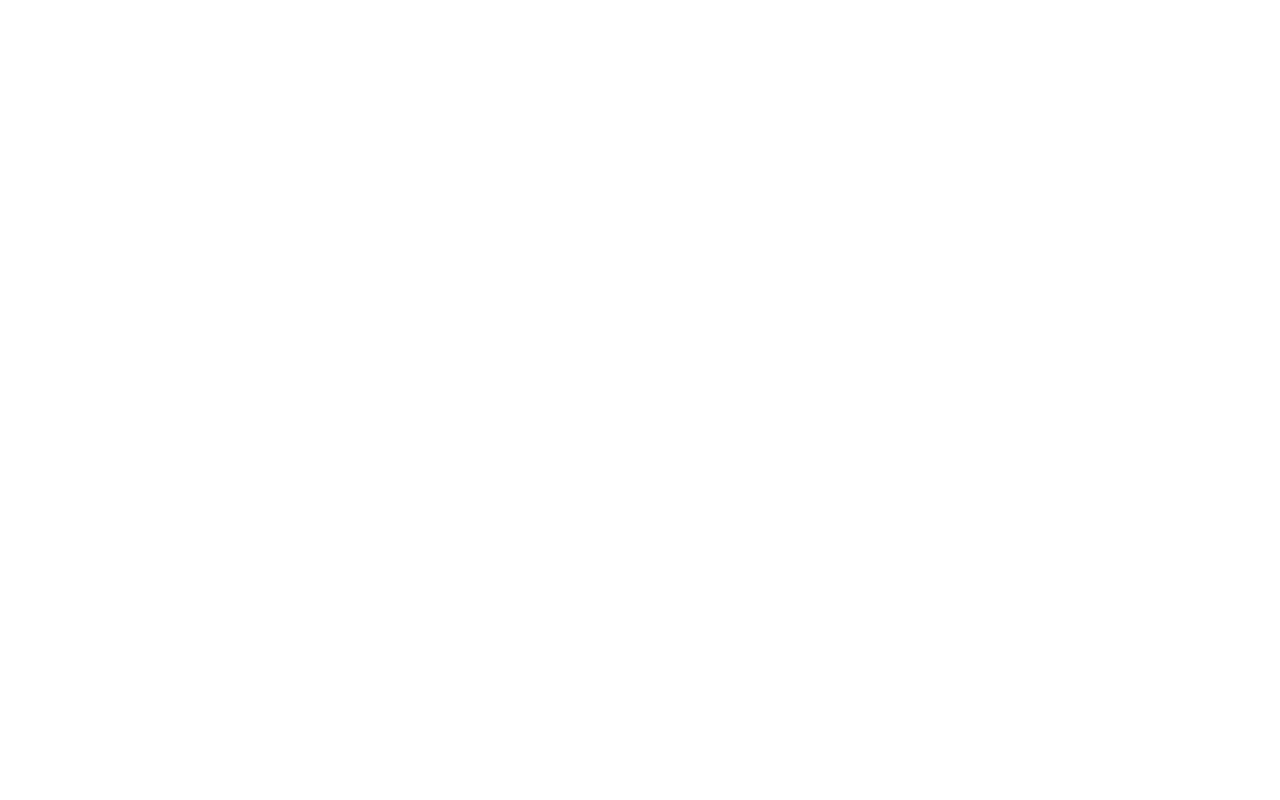
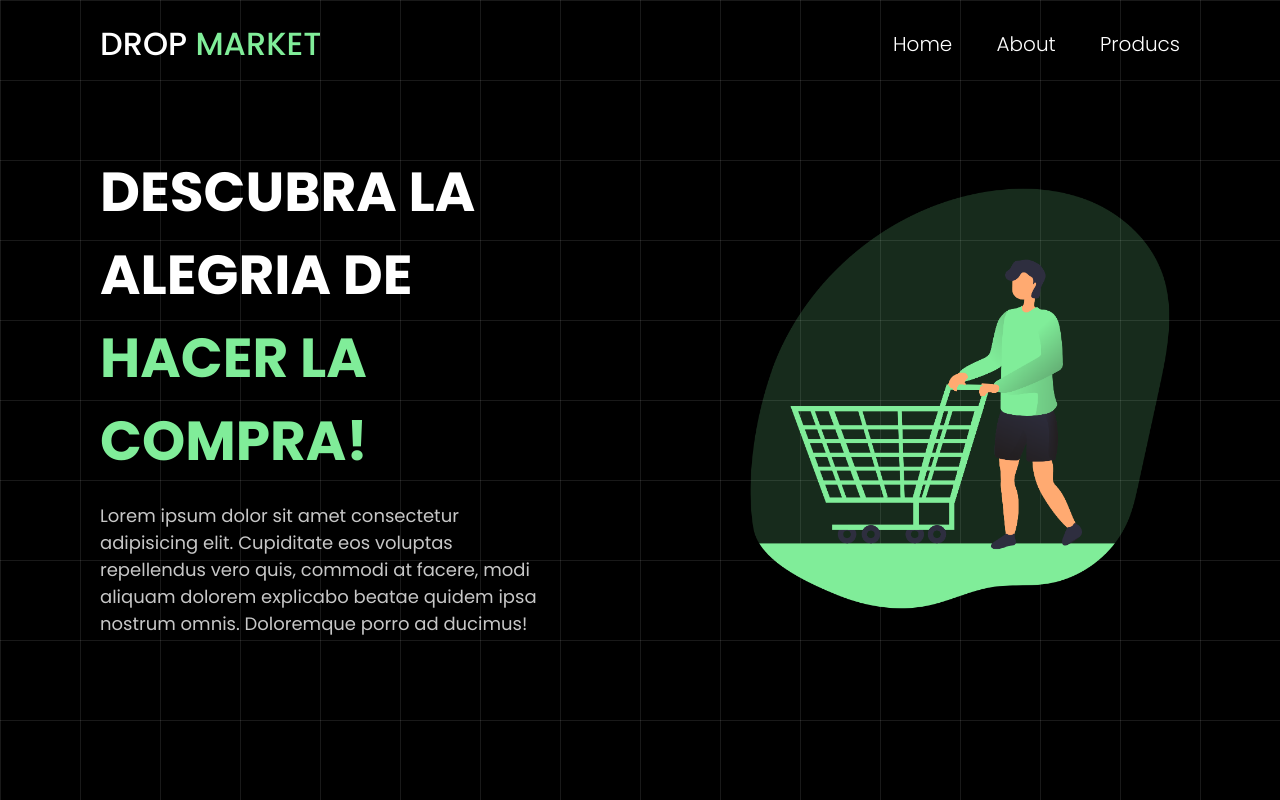
Before and after one commit to genaaah/TrabajoFacultad, a plain HTML site: page index.html in a window 1280 px wide. Drawn offline with Linux system fonts and the light colour scheme.

Commit message:
nuevos cambios

```diff
--- a/index.html
+++ b/index.html
@@ -6,5 +6,32 @@
     <link rel="stylesheet" href="style.css" />
     <title>Trabajo Facultad</title>
   </head>
-  <body></body>
+  <body>
+    <header class="header">
+      <a href="#" class="logo">
+        <span class="drop">DROP</span>
+        <span class="market">MARKET</span>
+      </a>
+      <nav class="navbar">
+        <a href="#">Home</a>
+        <a href="#">About</a>
+        <a href="#">Producs</a>
+      </nav>
+    </header>
+    <section class="intro">
+      <div class="intro-text">
+        <h1>DESCUBRA LA ALEGRIA DE <span class="verde">HACER LA COMPRA!</span></h1>
+        <p>
+          Lorem ipsum dolor sit amet consectetur adipisicing elit. Cupiditate
+          eos voluptas repellendus vero quis, commodi at facere, modi aliquam
+          dolorem explicabo beatae quidem ipsa nostrum omnis. Doloremque porro
+          ad ducimus!
+        </p>
+      </div>
+      <div class="intro-image">
+        <img src="shopping-cart-2.png" alt="Intro Image" />
+      </div>
+    </section>
+    <script src="script.js"></script>
+  </body>
 </html>
--- a/script.js
+++ b/script.js
@@ -0,0 +1,9 @@
+//funcion para que la navbar cambie de color nasheee
+window.addEventListener('scroll', function() {
+    const header = document.querySelector('.header');
+    if (window.scrollY > 50) {
+      header.classList.add('scrolled');
+    } else {
+      header.classList.remove('scrolled');
+    }
+  });
--- a/style.css
+++ b/style.css
@@ -0,0 +1,132 @@
+@import url("https://fonts.googleapis.com/css2?family=Poppins:ital,wght@0,100;0,200;0,300;0,400;0,500;0,600;0,700;0,800;0,900;1,100;1,200;1,300;1,400;1,500;1,600;1,700;1,800;1,900&display=swap");
+
+* {
+  margin: 0;
+  padding: 0;
+  box-sizing: border-box;
+  font-family: "Poppins", sans-serif;
+}
+
+body {
+  min-height: 100hv;
+ background: #000000;
+  --gap: 5em;
+  --line: 1px;
+  --color: rgba(255, 255, 255, 0.2);
+
+  background-image: linear-gradient(
+      -90deg,
+      transparent calc(var(--gap) - var(--line)),
+      var(--color) calc(var(--gap) - var(--line) + 1px),
+      var(--color) var(--gap)
+    ),
+    linear-gradient(
+      0deg,
+      transparent calc(var(--gap) - var(--line)),
+      var(--color) calc(var(--gap) - var(--line) + 1px),
+      var(--color) var(--gap)
+    );
+  background-size: var(--gap) var(--gap);
+}
+
+/* NAVBAR */
+
+header {
+  position: fixed;
+  top: 0;
+  left: 0;
+  width: 100%;
+  padding: 20px 100px;
+  background: transparent;
+  display: flex;
+  justify-content: space-between;
+  align-items: center;
+  z-index: 100;
+}
+
+header.scrolled {
+  background: #40916c;
+  transition: 0.5s;
+}
+
+.logo {
+  font-size: 32px;
+  color: #fff;
+  text-decoration: none;
+  font-weight: 500;
+}
+
+.logo .drop {
+  color: #fff;
+}
+
+.logo .market {
+  color: #80ed99;
+}
+
+.navbar a {
+  position: relative;
+  font-size: 20px;
+  color: #fff;
+  font-weight: 300;
+  text-decoration: none;
+  margin-left: 40px;
+  cursor: pointer;
+}
+
+.navbar a::before {
+  content: "";
+  position: absolute;
+  top: 100%;
+  left: 0;
+  width: 0;
+  height: 2px;
+  background-color: #80ed99;
+  transition: 0.3s;
+}
+
+.navbar a:hover::before {
+  width: 100%;
+}
+
+/* SECTION 1 */
+
+.intro {
+  display: flex;
+  justify-content: space-between;
+  align-items: center;
+  padding: 100px;
+  margin-top: 50px;
+  gap: 200px;
+}
+
+.intro-text {
+  flex: 1;
+}
+
+.intro-text h1 {
+  font-size: 55px;
+  margin-bottom: 20px;
+  color: #fff;
+}
+
+.intro-text p {
+  font-size: 18px;
+  color: #c7c7c7;
+}
+
+.intro-image {
+  flex: 1;
+  display: flex;
+  justify-content: flex-end;
+}
+
+.intro-image img {
+  width: 100%;
+  height: auto;
+  object-fit: cover;
+}
+
+.verde {
+  color: #80ed99;
+}
```
Also changed, not shown: imagen-banner.jpeg (added), shopping-cart-1.png (added), shopping-cart-2.png (added).
